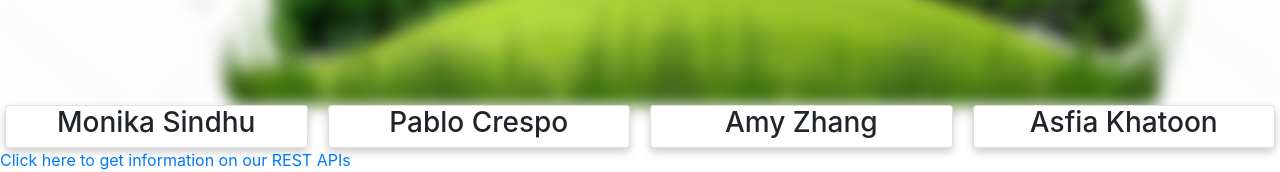
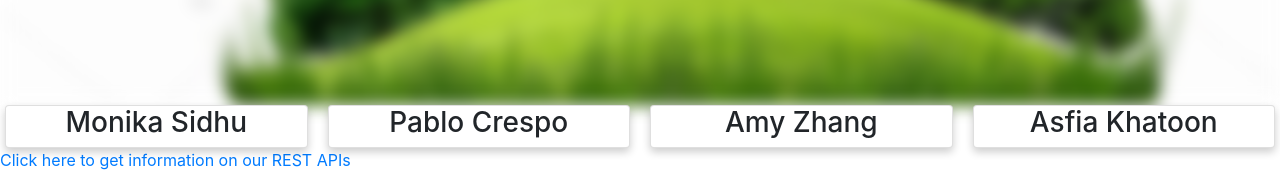
Before and after one commit to P219-C/2_project-visualization, a Flask app: page / in a window 1280 px wide. Shown: the part 749-921 px from the top of the page. Run offline with Flask 2, Linux system fonts and the light colour scheme; some libraries are stand-ins or nearby versions.

Commit message:
Name fixed

```diff
--- a/templates/index.html
+++ b/templates/index.html
@@ -29,7 +29,7 @@
     <div class="row">
       <div class="column" >
         <div class="card">
-          <h3>Monika Sindhu</h3>
+          <h3>Monika Sidhu</h3>
 
         </div>
       </div>
```
